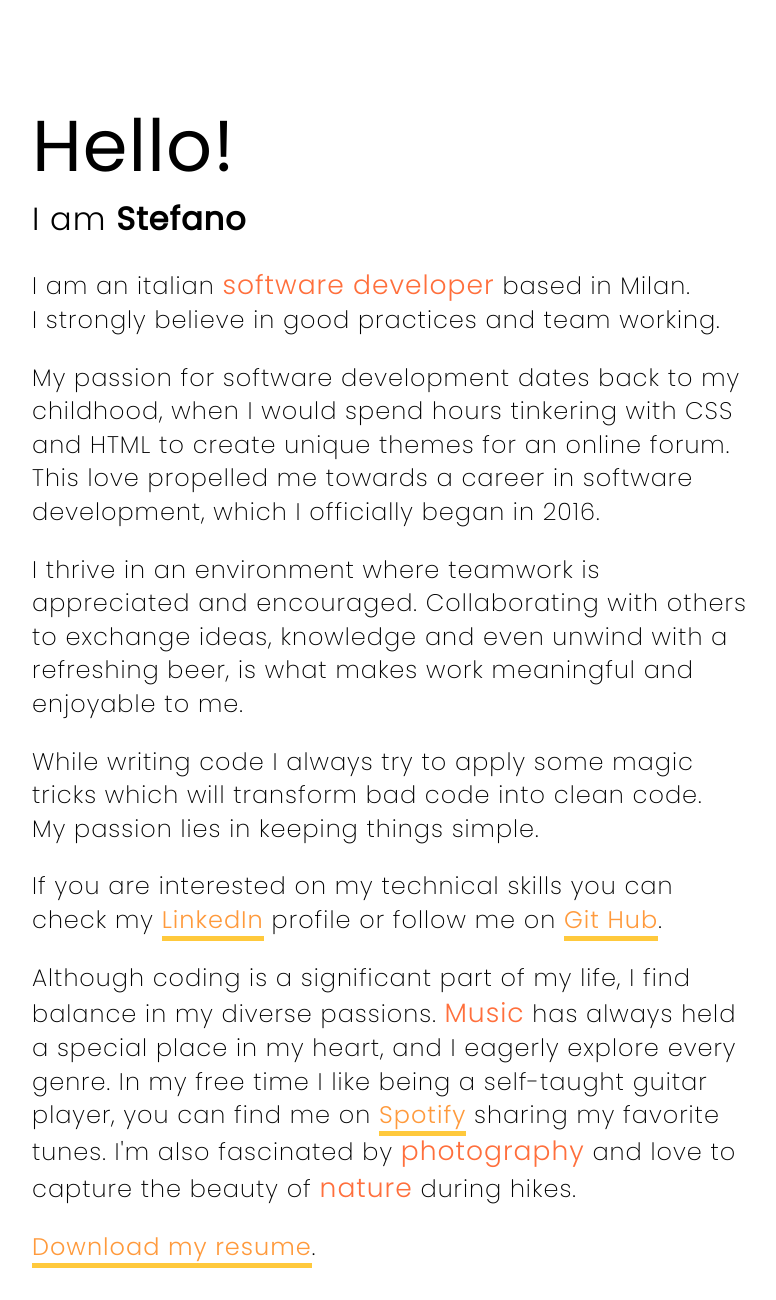
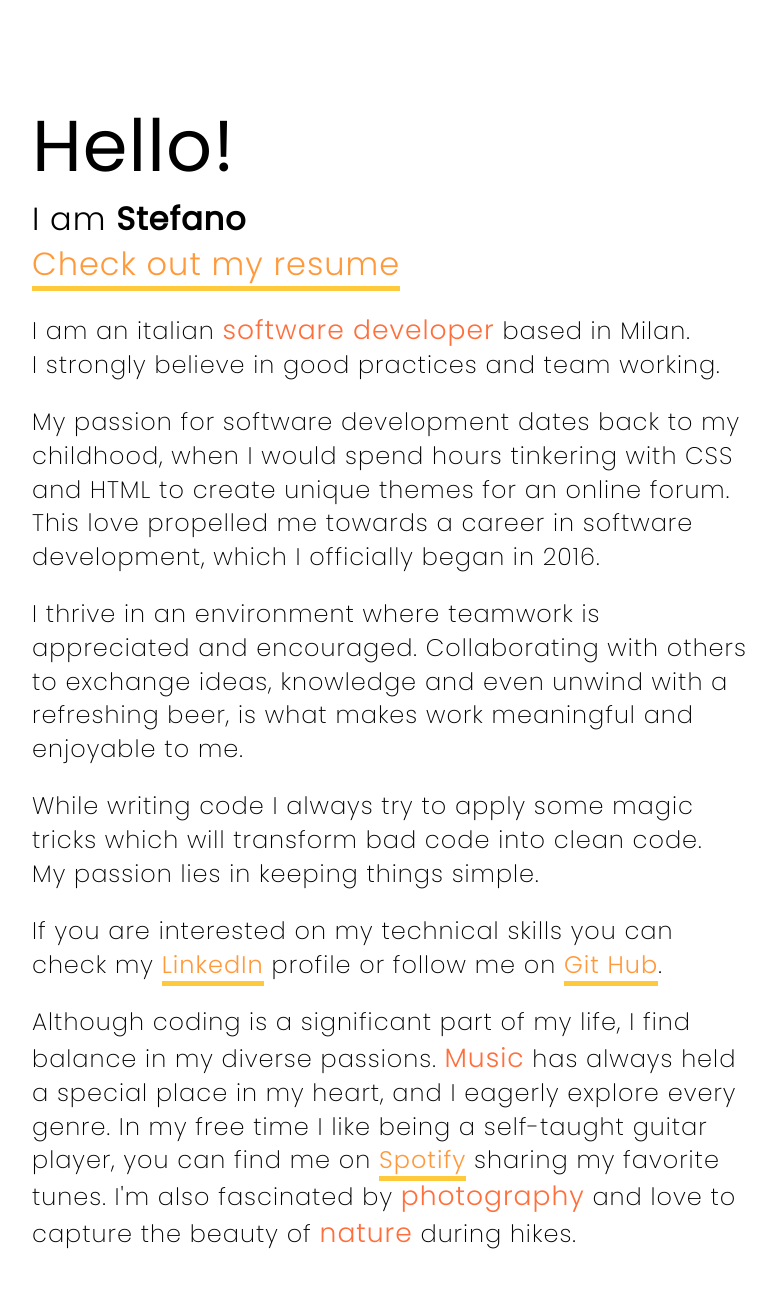
Before and after one commit to StefanoPisano/portfolio, a plain HTML site: page index.html in a window 1280 px wide. Shown: the whole page, without its empty margins (104-880 px from the left). Drawn offline with Linux system fonts and the light colour scheme.

Commit message:
Update index.html

```diff
--- a/index.html
+++ b/index.html
@@ -11,6 +11,7 @@
 <div class="container">
     <h1 class="title">Hello!<br/></h1>
     <p class="subtitle">I am <span class="name">Stefano</span></p>
+    <p class="subtitle"> <a class="link"  href="https://raw.githubusercontent.com/StefanoPisano/CV/main/stefanopisano-cv.pdf">Check out my resume</a></p>
 
     <p>
         I am an italian <span class="accent">software developer</span> based in Milan.<br/>
@@ -45,11 +46,6 @@
         I'm also fascinated by <span class="accent">photography</span> and love to capture the beauty of <span
             class="accent">nature</span> during hikes.
     </p>
-
-    <p>
-        <a class="link"
-                                                                                href="https://raw.githubusercontent.com/StefanoPisano/CV/main/stefanopisano-cv.pdf">Download my resume</a>.
-    </p>
 </div>
 </body>
 </html>
```
